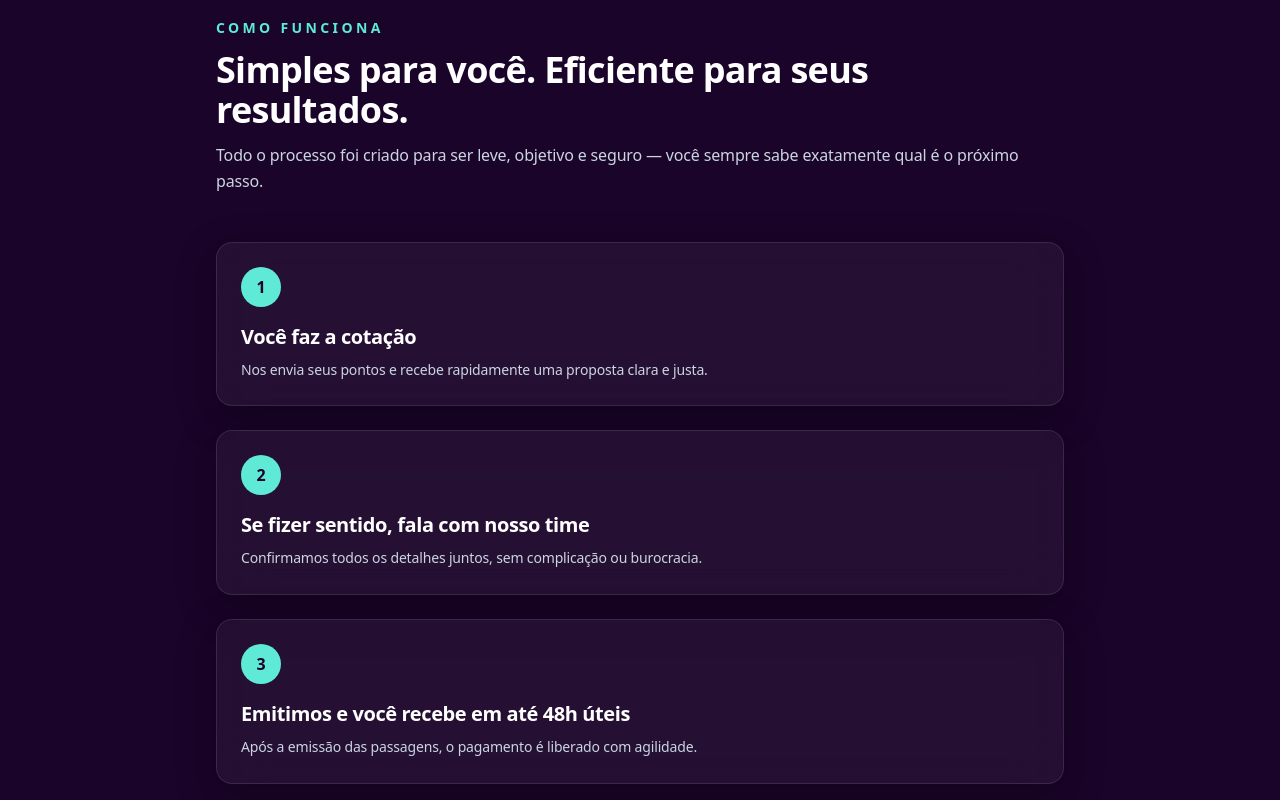
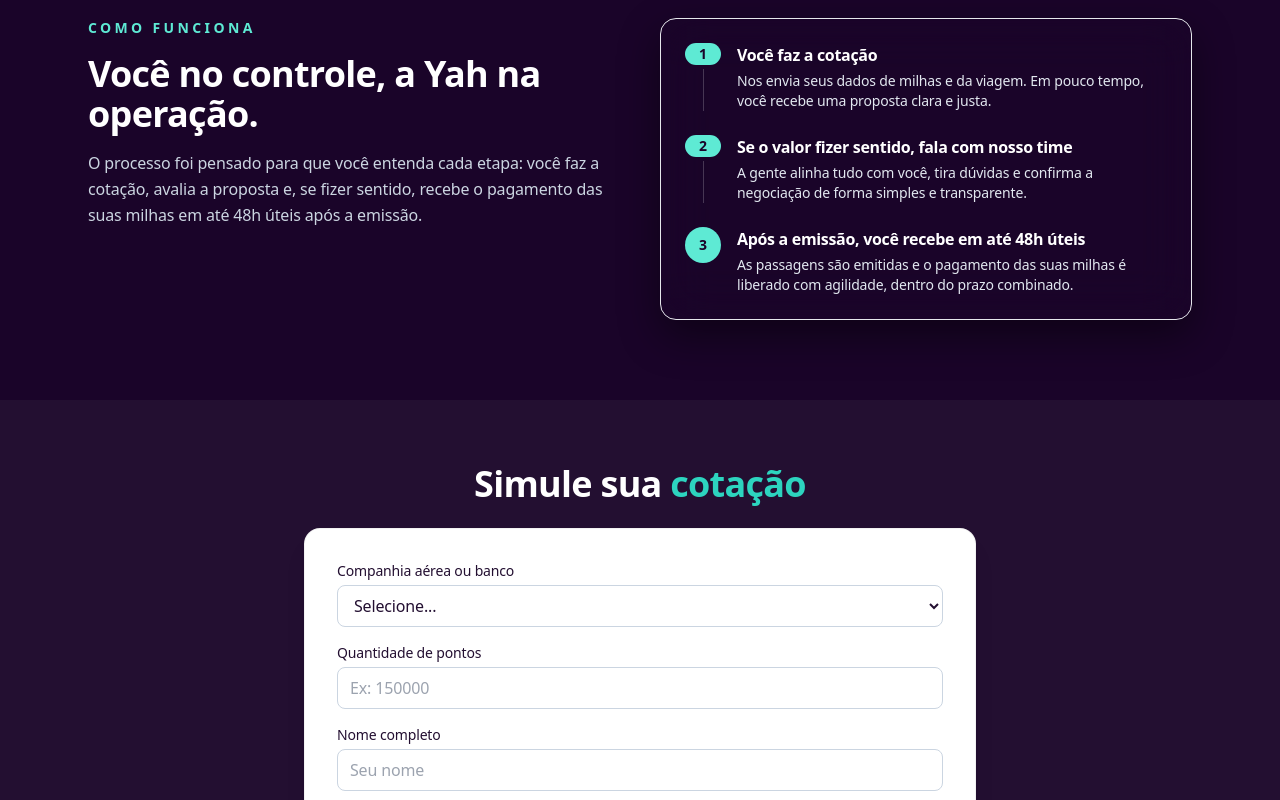
Before and after one commit to AbaMilhas/yah-landing, a Next.js app: page / in a window 1280 px wide. Shown: the part 1220-2020 px from the top of the page. Built offline with nearby package versions, Linux system fonts and the light colour scheme; no server answers.

Commit message:
ajusta seção Como Funciona em duas colunas com etapas verticais

```diff
--- a/components/HowItWorks.tsx
+++ b/components/HowItWorks.tsx
@@ -3,19 +3,16 @@
 export default function HowItWorks() {
   const steps = [
     {
-      number: "1",
       title: "Você faz a cotação",
-      text: "Nos envia seus pontos e recebe rapidamente uma proposta clara e justa.",
+      text: "Nos envia seus dados de milhas e da viagem. Em pouco tempo, você recebe uma proposta clara e justa.",
     },
     {
-      number: "2",
-      title: "Se fizer sentido, fala com nosso time",
-      text: "Confirmamos todos os detalhes juntos, sem complicação ou burocracia.",
+      title: "Se o valor fizer sentido, fala com nosso time",
+      text: "A gente alinha tudo com você, tira dúvidas e confirma a negociação de forma simples e transparente.",
     },
     {
-      number: "3",
-      title: "Emitimos e você recebe em até 48h úteis",
-      text: "Após a emissão das passagens, o pagamento é liberado com agilidade.",
+      title: "Após a emissão, você recebe em até 48h úteis",
+      text: "As passagens são emitidas e o pagamento das suas milhas é liberado com agilidade, dentro do prazo combinado.",
     },
   ];
 
@@ -24,57 +21,58 @@ export default function HowItWorks() {
       id="como-funciona"
       className="py-20 bg-[#1A0429] text-white border-t border-white/10"
     >
-      <div className="max-w-4xl mx-auto px-6 space-y-12">
-
-        {/* Títulos */}
-        <div className="space-y-3">
+      <div className="mx-auto max-w-6xl px-6">
+        <div className="grid gap-10 md:grid-cols-2 items-start">
+          {/* COLUNA ESQUERDA – TÍTULOS / TEXTO */}
+          <div className="space-y-4">
             <p className="text-teal-300 font-semibold tracking-[0.24em] uppercase text-sm">
               Como funciona
             </p>
 
             <h2 className="text-3xl sm:text-4xl font-bold">
-            Simples para você. Eficiente para seus resultados.
+              Você no controle, a Yah na operação.
             </h2>
 
             <p className="text-slate-300 text-base leading-relaxed">
-            Todo o processo foi criado para ser leve, objetivo e seguro — você sempre sabe
-            exatamente qual é o próximo passo.
+              O processo foi pensado para que você entenda cada etapa: você
+              faz a cotação, avalia a proposta e, se fizer sentido, recebe
+              o pagamento das suas milhas em até 48h úteis após a emissão.
             </p>
           </div>
 
-        {/* Cards em coluna */}
-        <div className="space-y-6">
-          {steps.map((step) => (
+          {/* COLUNA DIREITA – ETAPAS EM UMA COLUNA VERTICAL */}
           <div
-              key={step.number}
             className="
-                relative p-6 rounded-2xl
-                bg-white/5 border border-white/10
-                backdrop-blur-xl shadow-[0_12px_40px_rgba(0,0,0,0.3)]
-                hover:bg-white/10 hover:border-teal-300/40
-                transition-all duration-300
+              rounded-2xl border border-white/12 bg-white/6
+              backdrop-blur-xl shadow-[0_16px_40px_rgba(0,0,0,0.45)]
+              px-6 py-6 space-y-6
             "
           >
-              {/* Número */}
-              <div
-                className="
-                  h-10 w-10 mb-4 flex items-center justify-center rounded-full
-                  text-[#1A0429] font-bold
-                  bg-teal-300
-                "
-              >
-                {step.number}
+            {steps.map((step, index) => (
+              <div key={step.title} className="flex gap-4">
+                {/* coluna do número + linha */}
+                <div className="flex flex-col items-center">
+                  <div className="h-9 w-9 flex items-center justify-center rounded-full bg-teal-300 text-[#1A0429] text-sm font-bold">
+                    {index + 1}
+                  </div>
+                  {index < steps.length - 1 && (
+                    <div className="mt-1 h-full w-px bg-white/20" />
+                  )}
                 </div>
 
-              <h3 className="text-xl font-semibold mb-2">{step.title}</h3>
-
-              <p className="text-slate-300 text-sm leading-relaxed">
+                {/* texto da etapa */}
+                <div>
+                  <h3 className="text-sm sm:text-base font-semibold mb-1">
+                    {step.title}
+                  </h3>
+                  <p className="text-xs sm:text-sm text-slate-200 leading-relaxed">
                     {step.text}
                   </p>
                 </div>
+              </div>
             ))}
           </div>
-
+        </div>
       </div>
     </section>
   );
```
Lines whose indentation alone changed are shown as unchanged.
